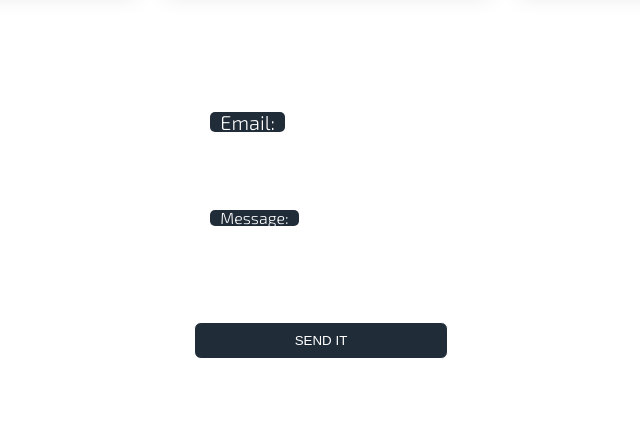
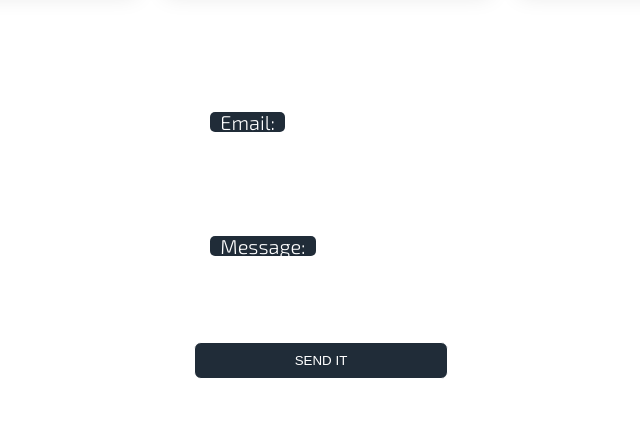
Before and after one commit to Yanis540/PROJET-PWEB, a PHP site: page / in a window 1280 px wide. Shown: the part 4362-4804 px from the top of the page, without its empty margins (319-959 px from the left). Before the commit the page ends 4721 px from the top, so only its background shows below. Run offline with PHP 8.4, Linux system fonts and the light colour scheme; some libraries are stand-ins or nearby versions.

Commit message:
fixed some stuff

```diff
--- a/CSS/Contact.css
+++ b/CSS/Contact.css
@@ -64,7 +64,7 @@ form > p{
     border: 1px solid var(--front-color);
     border-radius: 7px;
     font-family: inherit;
-    font-size: .7em;
+    font-size: .6em;
     color: var(--front-color);
     cursor: pointer;
     outline: none;
@@ -74,7 +74,7 @@ form > p{
 
 
 
-.form-label {
+.form-label,#message-label {
     position: absolute;
     left: .8rem;
     top: 0.8rem;
@@ -87,6 +87,7 @@ form > p{
 }
 
 
+#message-label.enter,
 .form-input:focus ~ .form-label,
 .form-input:not(:placeholder-shown).form-input:not(:focus) ~ .form-label {
   top: -0.5rem;
@@ -94,7 +95,7 @@ form > p{
   left: 0.8rem;
 }
 .message-textarea{
-    height: max-content;
+    height: 100px;
     min-height: 20%;
     width: 100%;
 }
--- a/index.html
+++ b/index.html
@@ -475,8 +475,8 @@
                             </div>
                             <p>We need your email to respond for your message.</p>
                             <div class="class-input">
-                                <textarea type="text" id="message"name="message" class="form-input message-textarea" autocomplete="off" placeholder=" "> </textarea>
-                                <label for="message" class="form-label">Message:</label>
+                                <textarea type="text" id="message"name="message" class="form-input message-textarea" autocomplete="off" placeholder=" "></textarea>
+                                <label for="message" id="message-label" class="form-label">Message:</label>
                             </div>
                             <button type="" id="contact-button" class="submit-button">SEND IT </button>
                         </form>
--- a/script.js
+++ b/script.js
@@ -2,6 +2,16 @@ import Toast from './Toast/Toast.js'
 
 let navLogo=document.getElementById('nav-logo-name');
 let contactButton=document.getElementById('contact-button');
+let message=document.getElementById('message')
+let messageLabel=document.getElementById('message-label');
+
+message.addEventListener('focusin',(e)=>{
+    messageLabel.classList.add('enter');
+})
+message.addEventListener('focusout',(e)=>{
+    if(message.value.length==0)messageLabel.classList.remove('enter');
+})
+
 contactButton.addEventListener('click',(e)=>{
    e.preventDefault();
    let contactMail=document.getElementById('email').value;
```
